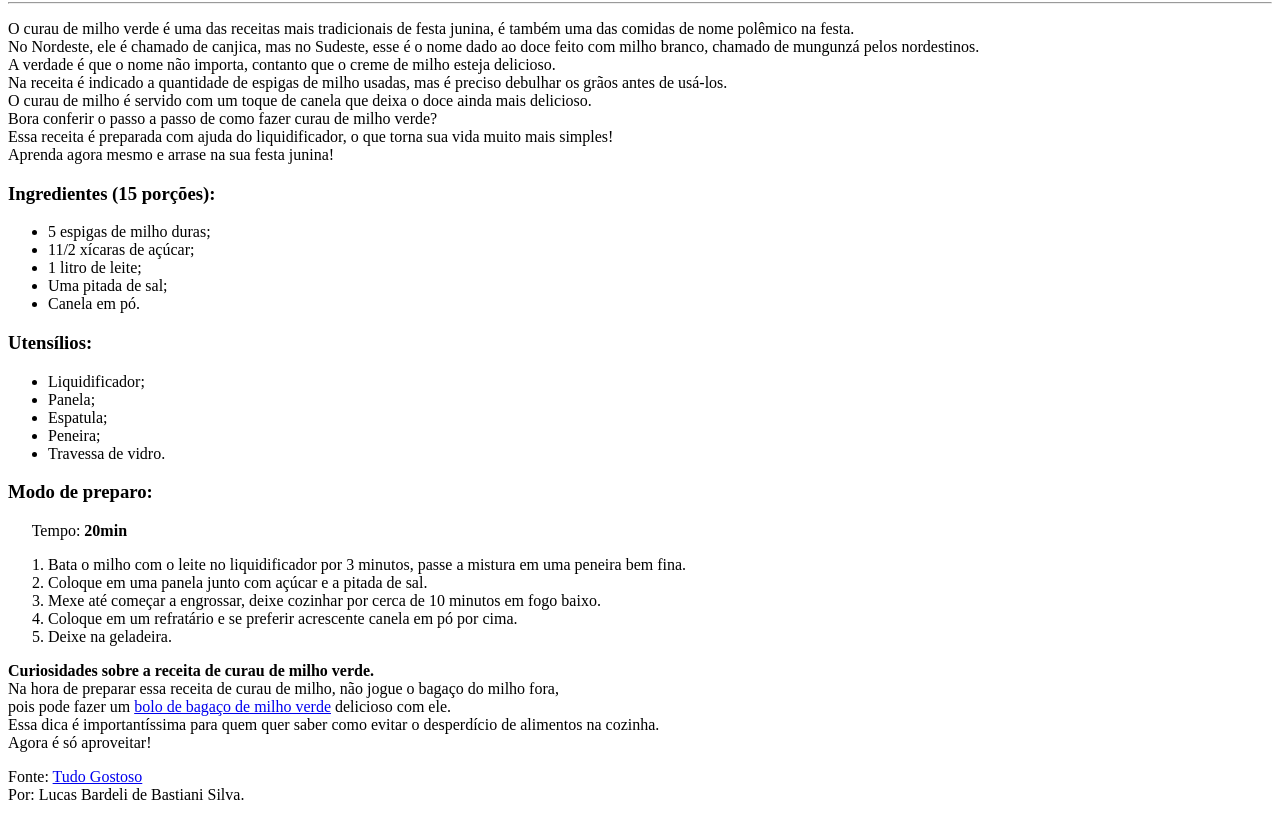
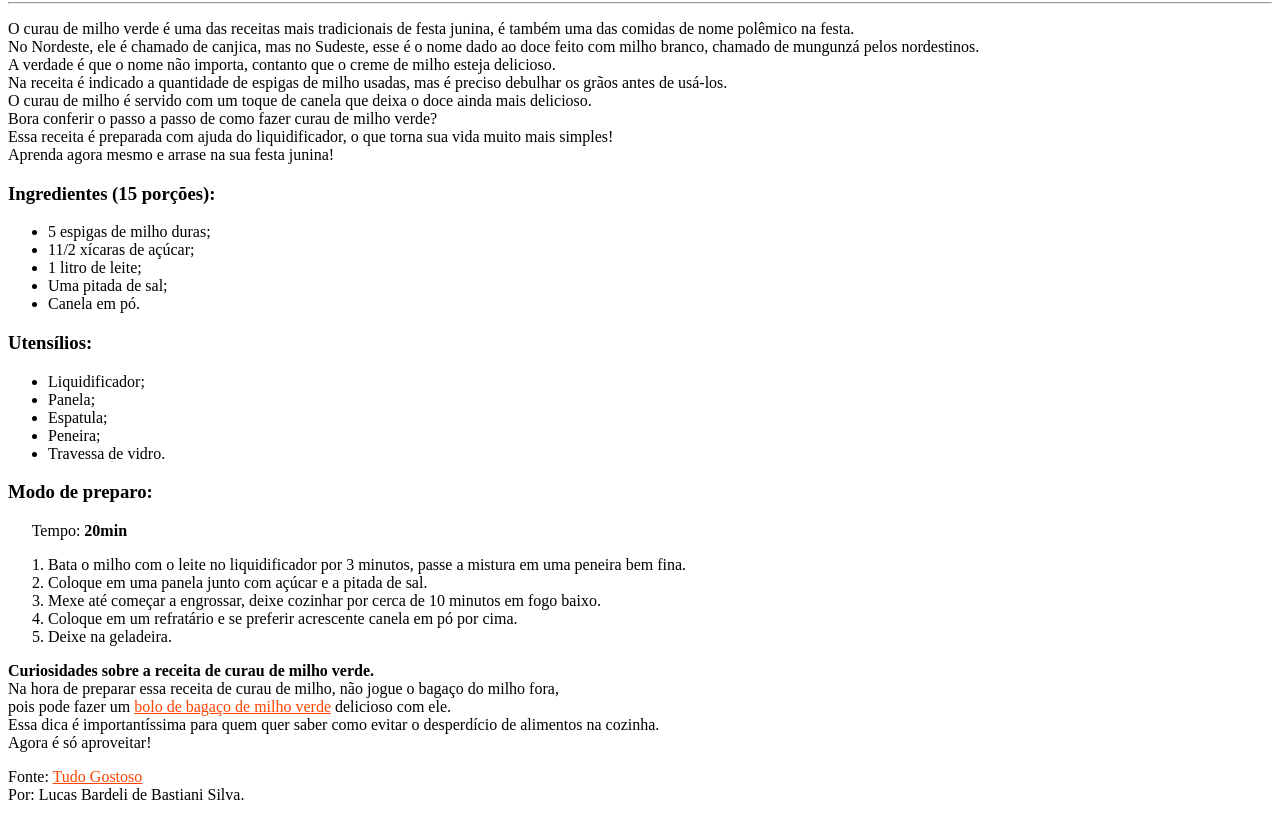
Before and after one commit to lucas-bardeli/aulas-devweb1, a plain HTML site: page Receita/index.html in a window 1280 px wide. Shown: the part 78-898 px from the top of the page. Drawn offline with Linux system fonts and the light colour scheme.

Commit message:
Mudando cores

```diff
--- a/Receita/index.html
+++ b/Receita/index.html
@@ -55,14 +55,14 @@
             <b>Curiosidades sobre a receita de curau de milho verde.</b> <br>
             Na hora de preparar essa receita de curau de milho, não jogue o bagaço do milho fora, <br>
             pois pode fazer um
-            <a href="https://www.tudogostoso.com.br/receita/145879-bolo-de-bagaco-de-milho-verde.html">bolo de bagaço de milho verde</a>
+            <a style="color: orangered" href="https://www.tudogostoso.com.br/receita/145879-bolo-de-bagaco-de-milho-verde.html">bolo de bagaço de milho verde</a>
             delicioso com ele. <br>
             Essa dica é importantíssima para quem quer saber como evitar o desperdício de alimentos na cozinha. <br>
             Agora é só aproveitar!
         </p>
 
         <p>
-            Fonte: <a href="https://www.tudogostoso.com.br/receita/97391-curau-de-milho-verde-tradicional.html">Tudo Gostoso</a>
+            Fonte: <a style="color: orangered" href="https://www.tudogostoso.com.br/receita/97391-curau-de-milho-verde-tradicional.html">Tudo Gostoso</a>
             <br> Por: Lucas Bardeli de Bastiani Silva.
         </p>
 
```
